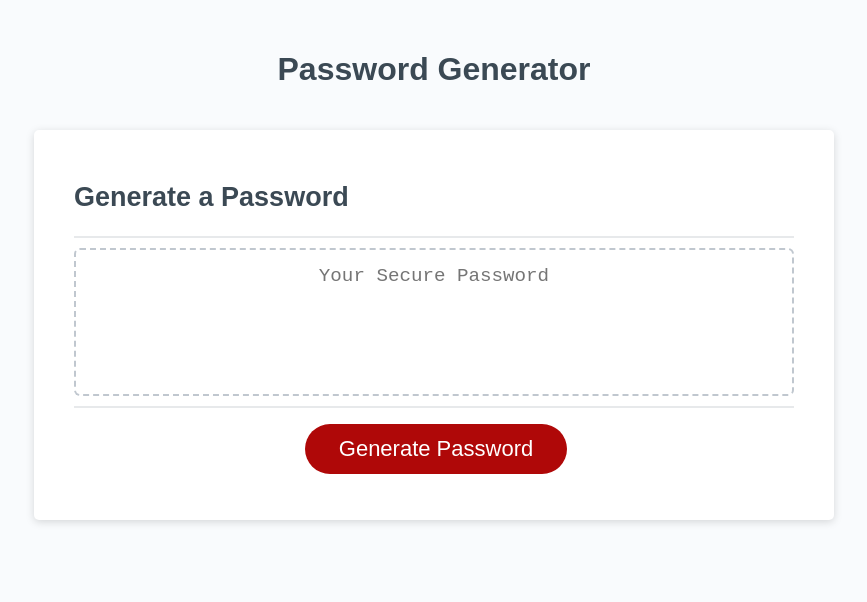
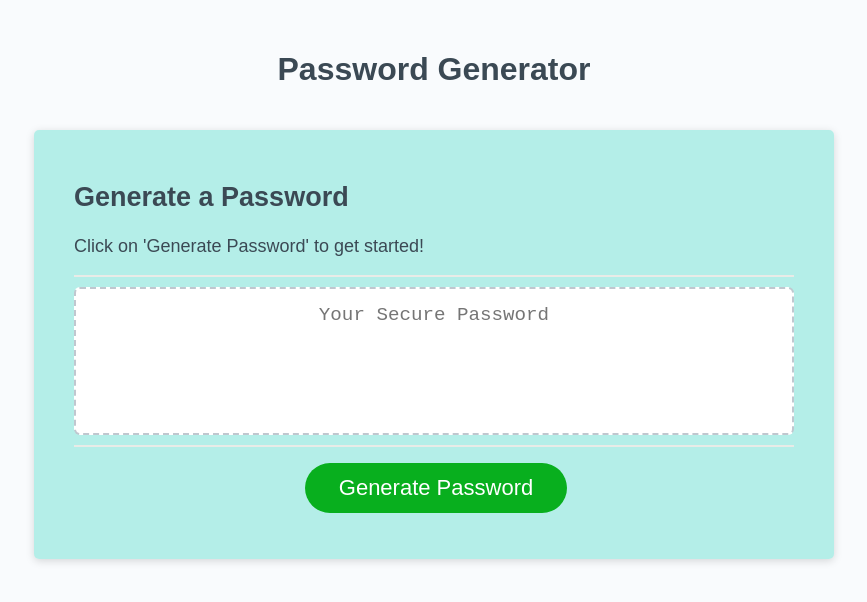
Before and after one commit to jeanhern81/javascript-password-generator, a plain HTML site: page index.html in a window 1280 px wide. Shown: the whole page, without its empty margins (206-1073 px from the left). Drawn offline with Linux system fonts and the light colour scheme.

Commit message:
made a few last minute changes to css style sheet

```diff
--- a/assets/css/style.css
+++ b/assets/css/style.css
@@ -31,7 +31,7 @@ header {
 }
 
 .card {
-  background-color: hsl(0, 0%, 100%);
+  background-color: hsla(172, 66%, 53%, 0.356);
   border-radius: 5px;
   border-width: 1px;
   box-shadow: rgba(0, 0, 0, 0.15) 0px 2px 8px 0px;
@@ -46,7 +46,7 @@ header {
   content: " ";
   display: block;
   width: 100%;
-  background: #e7e9eb;
+  background: #e9ebe7;
   height: 2px;
 }
 
@@ -62,7 +62,7 @@ header {
   content: " ";
   display: block;
   width: 100%;
-  background: #e7e9eb;
+  background: #e8ebe7;
   height: 2px;
 }
 
@@ -74,7 +74,7 @@ header {
 
 .btn {
   border: none;
-  background-color: hsl(360, 91%, 36%);
+  background-color:rgb(8, 175, 30);
   border-radius: 25px;
   box-shadow: rgba(0, 0, 0, 0.1) 0px 1px 6px 0px rgba(0, 0, 0, 0.2) 0px 1px 1px
     0px;
--- a/index.html
+++ b/index.html
@@ -15,6 +15,7 @@
       <div class="card">
         <div class="card-header">
           <h2>Generate a Password</h2>
+          <p>Click on 'Generate Password' to get started!</p>
         </div>
         <div class="card-body">
           <textarea
```
Also changed, not shown: assets/images/screenshot.JPG.
